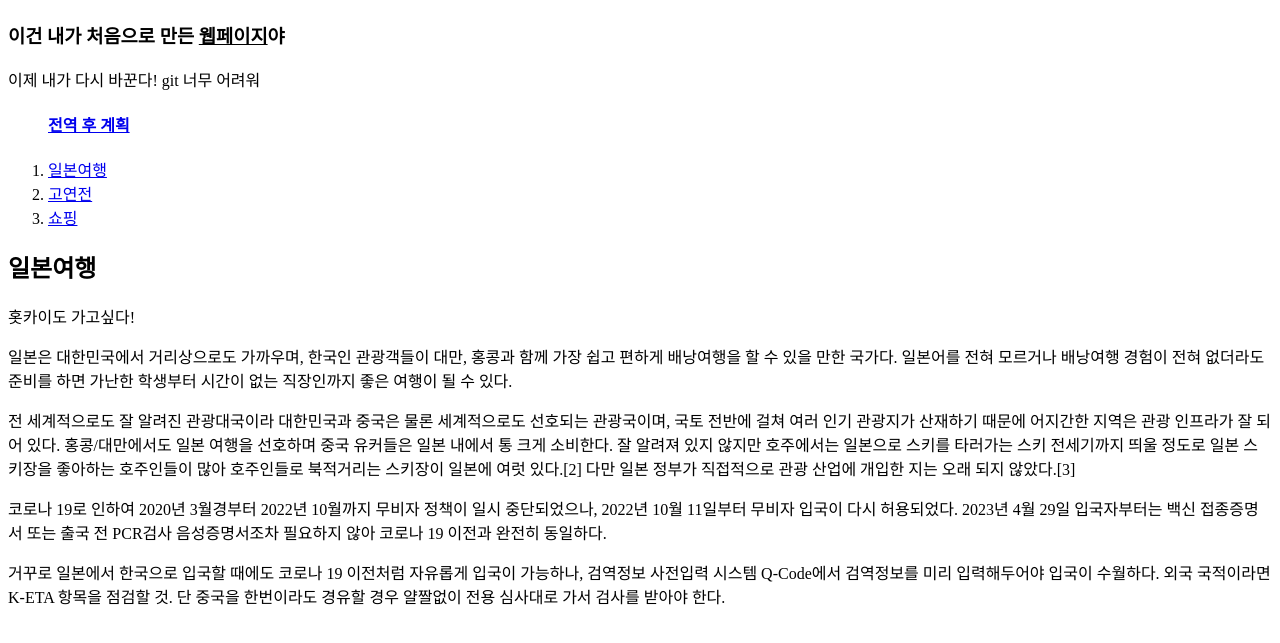
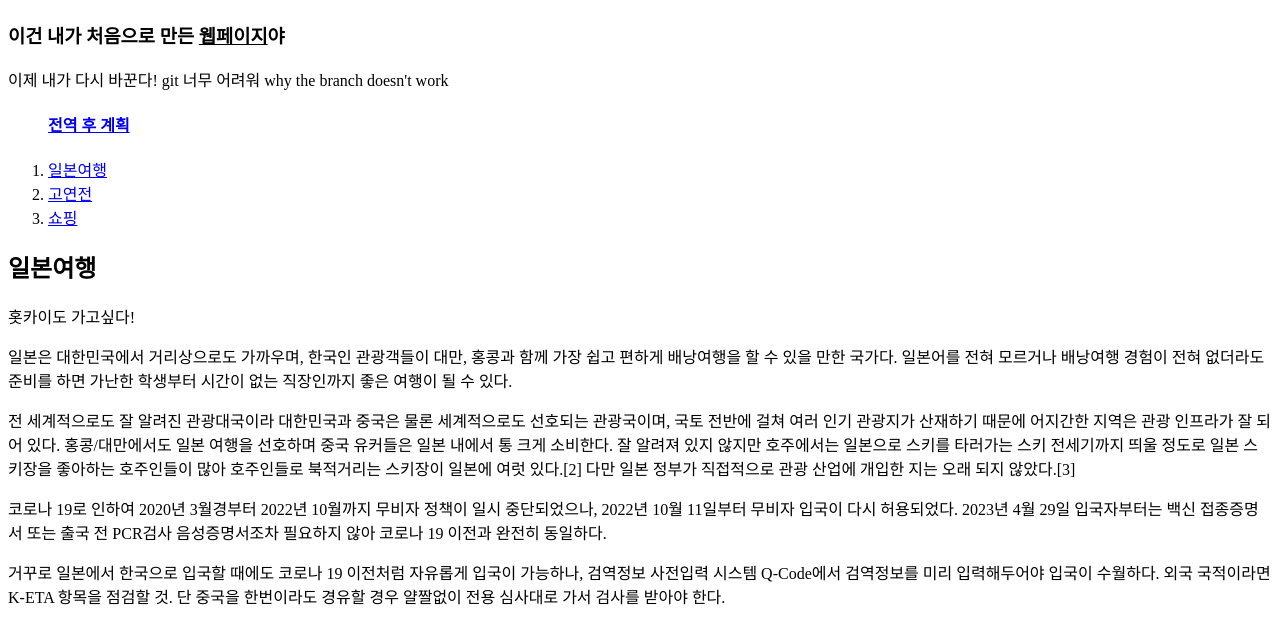
Before and after one commit to jeehyojeon/my-first-website, a plain HTML site: page 1.html in a window 1280 px wide. Shown: the part 59-702 px from the top of the page. Drawn offline with Linux system fonts and the light colour scheme.

Commit message:
checkout -b 배움

```diff
--- a/1.html
+++ b/1.html
@@ -9,6 +9,7 @@
 <h1>hello chanhee</h1>
 <h3>이건 내가 <strong>처음으로 만든 <u>웹페이지</u></strong>야</h3>
 이제 내가 다시 바꾼다! git 너무 어려워
+why the branch doesn't work
 
 <ol>
     <h4><a href="index.html">전역 후 계획</a></h4>
```
